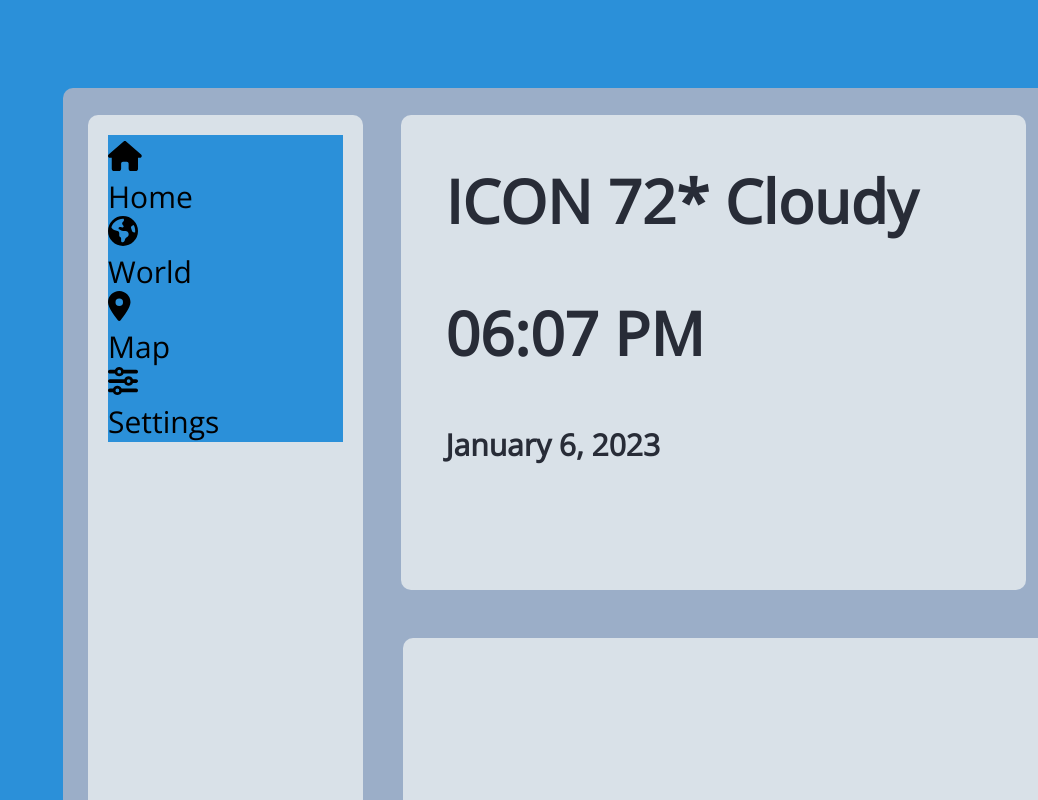
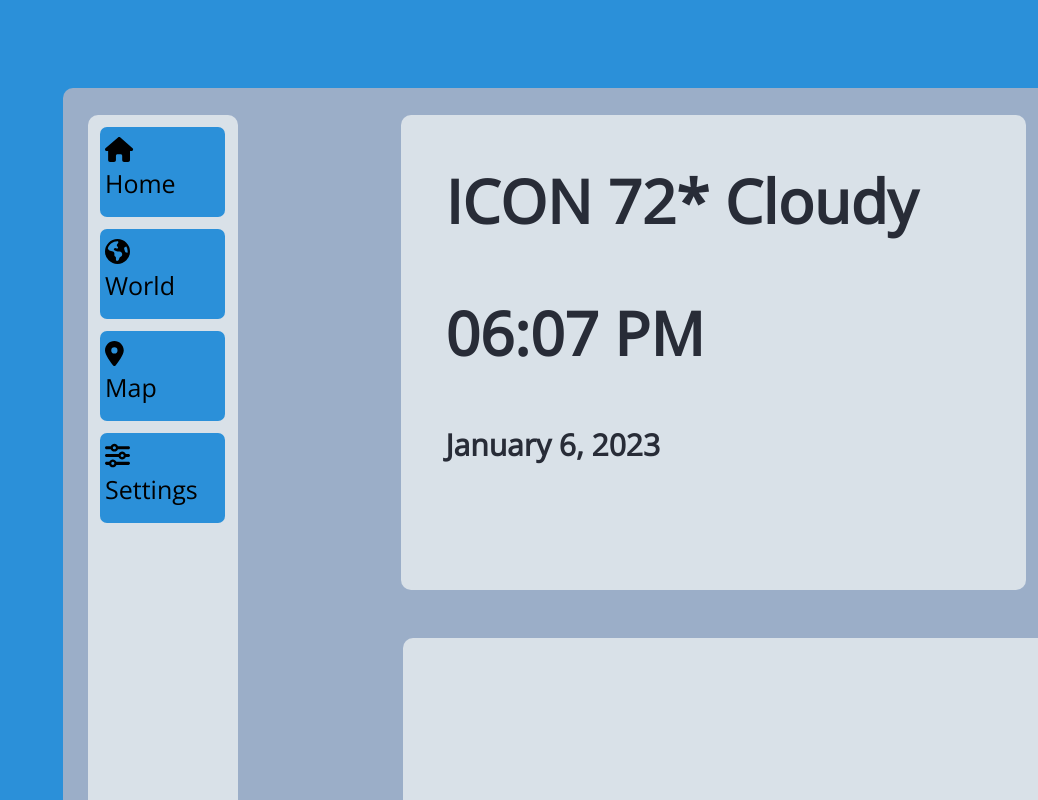
Before and after one commit to nslee333/dev-folder, a React (Create React App) app in the folder weather_app/client/: page / in a window 1280 px wide. Shown: the top 800 px of the page, without its empty margins (242-1280 px from the left). Built offline with nearby package versions, Linux system fonts and the light colour scheme.

Commit message:
Styling: Progress save.

```diff
--- a/weather_app/client/src/App.css
+++ b/weather_app/client/src/App.css
@@ -52,7 +52,7 @@
 .navbar {
   position: absolute;
 
-  width: 275px;
+  width: 150px;
   height: 870px;
 
   top: 27.5px;
@@ -62,17 +62,44 @@
 
 }
 
+
 .navbar__pages {
+  font-family: var(--main-font);
   border-radius: 7px;
-  height: 55px;
-  margin: 20px;
+  height: 90px;
+  width: 125px;
+  margin: 12px;
 
-  font-size: 30px;
+
+
+  font-size: 25px;
+  /* padding: 5px; */
   /* text-align: center; */
+  display: flex;
+  justify-content: center;
+
   /* width: 20px; */
 }
 
-.realtime-main{
+.navbar__pages__content {
+  border-radius: 7px;
+  text-align: left;
+  /* border: 1px solid purple; */
+  margin: 5px;
+  width: 192.5px;
+  height: 38.5px
+}
+
+.navbar__pages__content__icon {
+
+}
+
+.navbar__pages__content__text {
+
+}
+
+
+.realtime-main {
   position: absolute;
   padding: px;
 
```
